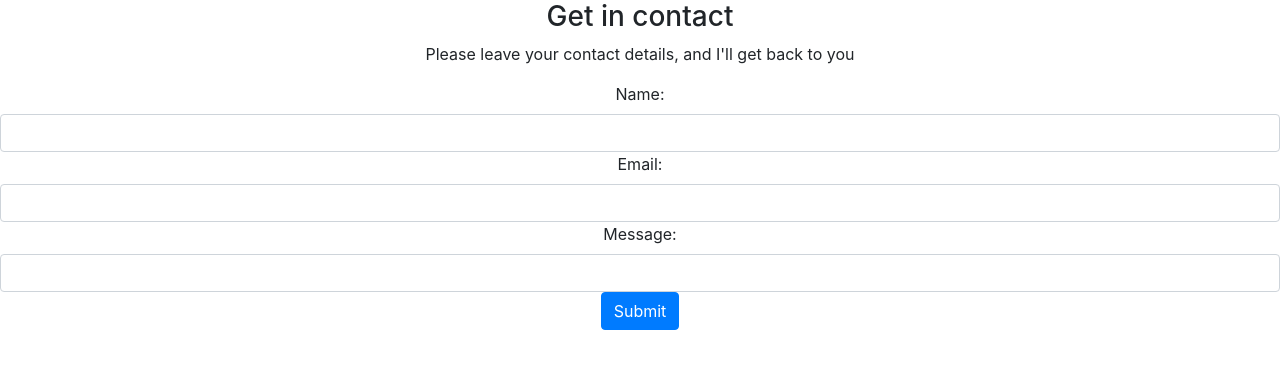
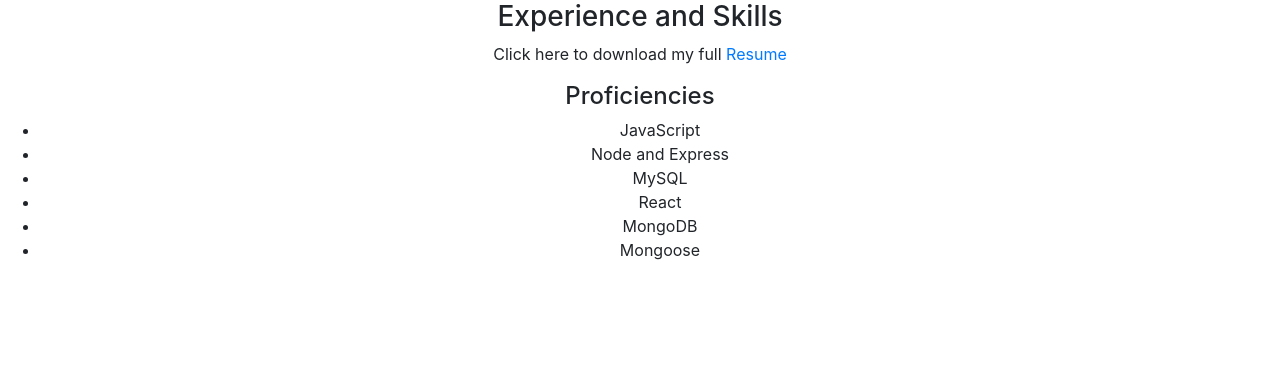
Before and after one commit to cristina-gorrino/professional-portfolio-react, a React (Create React App) app: page / in a window 1280 px wide. Shown: the top 368 px of the page. Built offline with nearby package versions, Linux system fonts and the light colour scheme.

Commit message:
Adding Stack Overflow link and beginning of Portfolio page

```diff
--- a/src/MainContainer.js
+++ b/src/MainContainer.js
@@ -4,11 +4,12 @@
 import Project from './components/Project';
 import Footer from './components/Footer';
 import About from './components/pages/About';
-import Contact from './components/pages/Contact'
+import Contact from './components/pages/Contact';
+import Resume from './components/pages/Resume'
 
 export default function MainContainer() {
     const [currentPage, setCurrentPage] = useState('Home');
-    return <Contact />
+    return <Resume />
     // About Me, Portfolio, Contact, Resume
     // This method is checking to see what the value of `currentPage` is. Depending on the value of currentPage, we return the corresponding component to render.
     // const renderPage = () => {
--- a/src/components/Footer.js
+++ b/src/components/Footer.js
@@ -9,6 +9,7 @@
                     <li><a href="mailto:cgorrino03@gmail.com">Email</a></li>
                     <li><a href="https://www.linkedin.com/in/cristina-gorrino-01355b172/">Linkedin</a></li>
                     <li><a href="https://github.com/cristina-gorrino">GitHub</a></li>
+                    <li><a href="https://stackoverflow.com/users/15286907/cgorrino?tab=profile">Stack Overflow</a></li>
                 </ul>
         </footer>
     )
```
Also changed, not shown: src/components/pages/Portfolio.js (+9 -0 lines).
